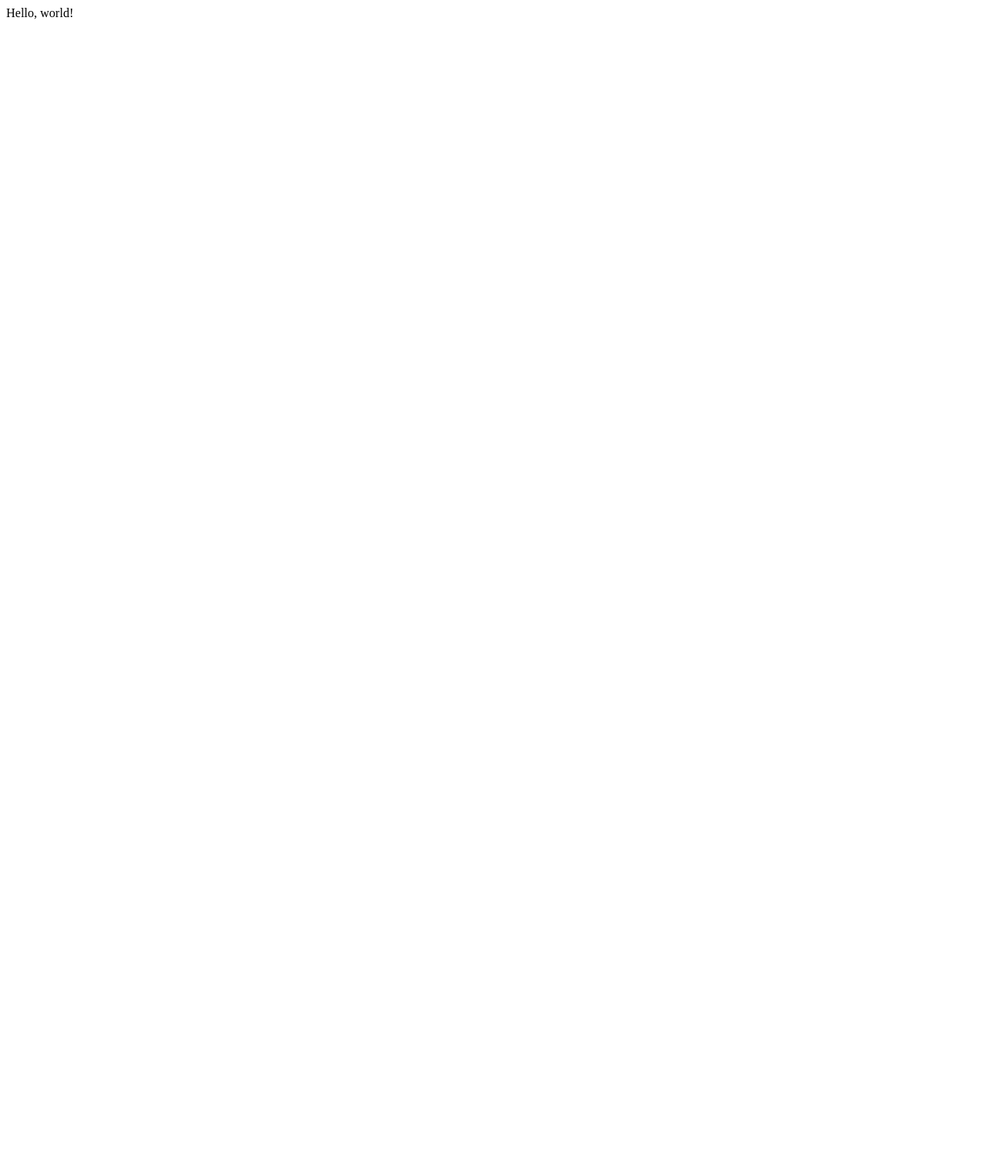
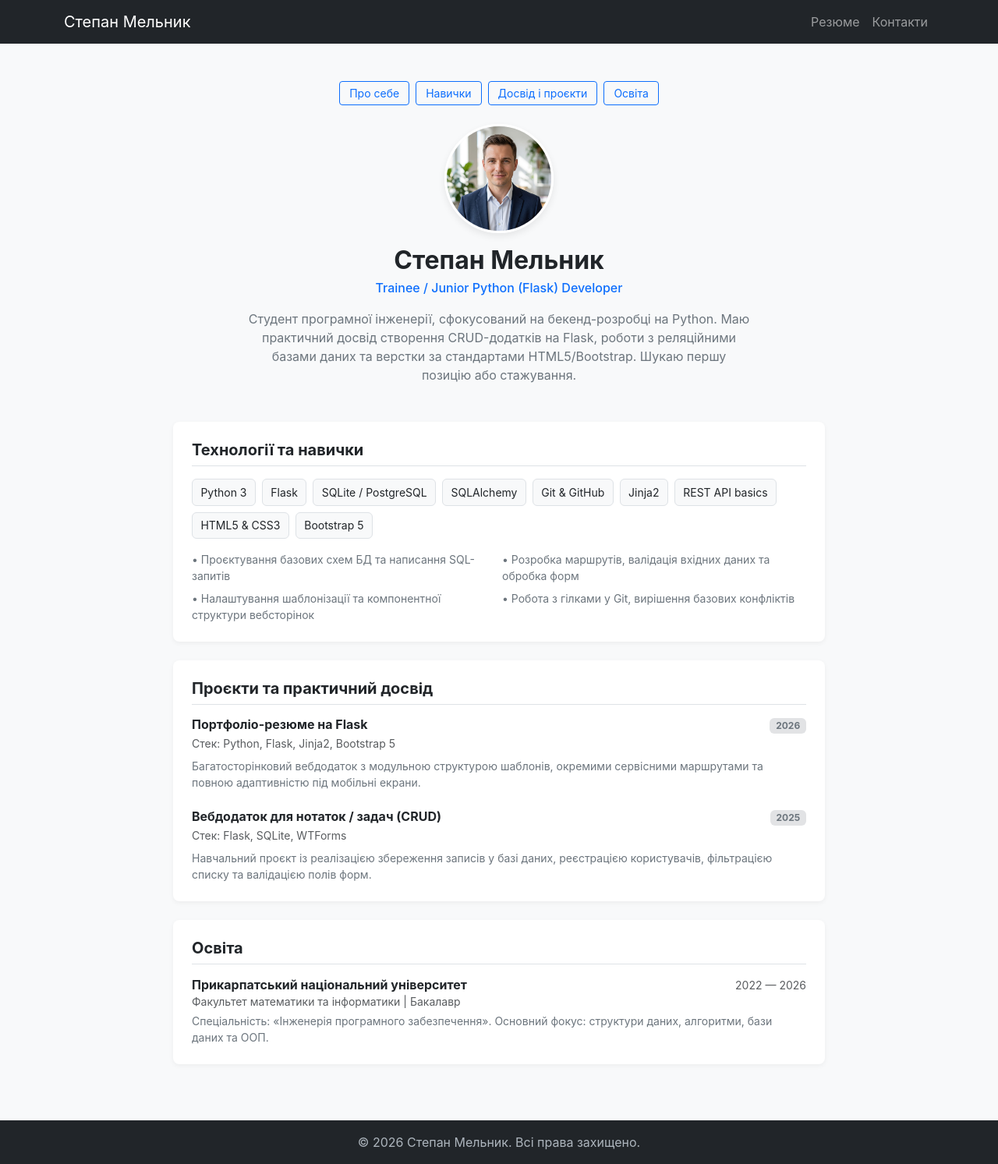
Before and after one commit to roman-semeniuk/flask-app-lab, a Flask app: page / in a window 1280 px wide. Before the commit the page is almost empty. Shown: the whole page at 78% size. Before the commit the page ends 25 px from the top, so only its background shows below. Run offline with Flask 3, Linux system fonts and the light colour scheme.

Commit message:
Add resume page with semantic sections and dynamic route

```diff
--- a/app.py
+++ b/app.py
@@ -1,11 +1,16 @@
-from flask import Flask
+from flask import Flask, render_template
 
 app = Flask(__name__)
 
 
 @app.route("/")
-def main():
-    return "Hello, world!"
+def resume():
+    return render_template("resume.html", title="Резюме")
+
+
+@app.route("/contacts")
+def contacts():
+    return render_template("contacts.html", title="Контакти")
 
 
 if __name__ == "__main__":
--- a/static/css/styles.css
+++ b/static/css/styles.css
@@ -14,40 +14,55 @@ main {
     flex: 1 0 auto;
 }
 
+.resume-container {
+    max-width: 860px;
+}
+
+.bio-text {
+    max-width: 650px;
+}
+
 .profile-photo {
-    width: 200px;
-    height: 200px;
+    width: 140px;
+    height: 140px;
     object-fit: cover;
     border-radius: 50%;
-    border: 4px solid #ffffff;
-    box-shadow: 0 4px 12px rgba(0, 0, 0, 0.1);
+    border: 3px solid #ffffff;
+    box-shadow: 0 4px 10px rgba(0, 0, 0, 0.08);
 }
 
 .section-card {
     background-color: #ffffff;
-    border: 1px solid #e9ecef;
     border-radius: 0.5rem;
     padding: 1.5rem;
     margin-bottom: 1.5rem;
-    box-shadow: 0 2px 6px rgba(0, 0, 0, 0.04);
+    box-shadow: 0 2px 6px rgba(0, 0, 0, 0.05);
 }
 
 .nav-anchor-link {
-    color: #495057;
+    color: #0d6efd;
+    border: 1px solid #0d6efd;
+    background-color: transparent;
     text-decoration: none;
-    padding: 0.35rem 0.65rem;
+    font-size: 0.875rem;
+    padding: 0.25rem 0.75rem;
     border-radius: 0.25rem;
-    transition: background-color 0.2s, color 0.2s;
+    transition: all 0.2s ease-in-out;
 }
 
 .nav-anchor-link:hover {
-    background-color: #e9ecef;
-    color: #0d6efd;
+    background-color: #0d6efd;
+    color: #ffffff;
 }
 
 .skill-badge {
-    font-size: 0.9rem;
-    padding: 0.4rem 0.75rem;
+    display: inline-block;
+    font-size: 0.875rem;
+    padding: 0.35rem 0.65rem;
+    border-radius: 0.375rem;
+    background-color: #f8f9fa;
+    color: #212529;
+    border: 1px solid #dee2e6;
 }
 
 .footer-custom {
--- /dev/null
+++ b/templates/resume.html
@@ -0,0 +1,89 @@
+{% extends 'base.html' %}
+
+{% block content %}
+<div class="container py-4 resume-container">
+    <nav aria-label="Розділи резюме" class="d-flex flex-wrap gap-2 justify-content-center mb-4">
+        <a href="#about" class="nav-anchor-link">Про себе</a>
+        <a href="#skills" class="nav-anchor-link">Навички</a>
+        <a href="#projects" class="nav-anchor-link">Досвід і проєкти</a>
+        <a href="#education" class="nav-anchor-link">Освіта</a>
+    </nav>
+
+    <section id="about" class="text-center mb-5">
+        <img src="{{ url_for('static', filename='images/photo.jpg') }}"
+             alt="Фото профілю"
+             class="profile-photo mb-3">
+        <h1 class="h2 fw-bold mb-1">Степан Мельник</h1>
+        <p class="text-primary fw-medium mb-3">Trainee / Junior Python (Flask) Developer</p>
+        <p class="text-secondary mx-auto bio-text">
+            Студент програмної інженерії, сфокусований на бекенд-розробці на Python. Маю практичний досвід створення
+            CRUD-додатків на Flask, роботи з реляційними базами даних та верстки за стандартами HTML5/Bootstrap. Шукаю
+            першу позицію або стажування.
+        </p>
+    </section>
+
+    <section id="skills" class="section-card">
+        <h2 class="h5 fw-bold text-dark border-bottom pb-2 mb-3">Технології та навички</h2>
+        <div class="d-flex flex-wrap gap-2 mb-3">
+            <span class="skill-badge">Python 3</span>
+            <span class="skill-badge">Flask</span>
+            <span class="skill-badge">SQLite / PostgreSQL</span>
+            <span class="skill-badge">SQLAlchemy</span>
+            <span class="skill-badge">Git &amp; GitHub</span>
+            <span class="skill-badge">Jinja2</span>
+            <span class="skill-badge">REST API basics</span>
+            <span class="skill-badge">HTML5 &amp; CSS3</span>
+            <span class="skill-badge">Bootstrap 5</span>
+        </div>
+        <ul class="list-unstyled row g-2 small text-secondary mb-0">
+            <li class="col-md-6">&bull; Проєктування базових схем БД та написання SQL-запитів</li>
+            <li class="col-md-6">&bull; Розробка маршрутів, валідація вхідних даних та обробка форм</li>
+            <li class="col-md-6">&bull; Налаштування шаблонізації та компонентної структури вебсторінок</li>
+            <li class="col-md-6">&bull; Робота з гілками у Git, вирішення базових конфліктів</li>
+        </ul>
+    </section>
+
+    <section id="projects" class="section-card">
+        <h2 class="h5 fw-bold text-dark border-bottom pb-2 mb-3">Проєкти та практичний досвід</h2>
+
+        <div class="mb-4">
+            <div class="d-flex justify-content-between align-items-baseline">
+                <h3 class="h6 fw-bold mb-1">Портфоліо-резюме на Flask</h3>
+                <span class="badge bg-secondary-subtle text-secondary small">2026</span>
+            </div>
+            <p class="small text-muted mb-2">Стек: Python, Flask, Jinja2, Bootstrap 5</p>
+            <p class="small text-secondary mb-0">
+                Багатосторінковий вебдодаток з модульною структурою шаблонів, окремими сервісними маршрутами та повною
+                адаптивністю під мобільні екрани.
+            </p>
+        </div>
+
+        <div>
+            <div class="d-flex justify-content-between align-items-baseline">
+                <h3 class="h6 fw-bold mb-1">Вебдодаток для нотаток / задач (CRUD)</h3>
+                <span class="badge bg-secondary-subtle text-secondary small">2025</span>
+            </div>
+            <p class="small text-muted mb-2">Стек: Flask, SQLite, WTForms</p>
+            <p class="small text-secondary mb-0">
+                Навчальний проєкт із реалізацією збереження записів у базі даних, реєстрацією користувачів, фільтрацією
+                списку та валідацією полів форм.
+            </p>
+        </div>
+    </section>
+
+    <section id="education" class="section-card">
+        <h2 class="h5 fw-bold text-dark border-bottom pb-2 mb-3">Освіта</h2>
+        <div>
+            <div class="d-flex justify-content-between align-items-baseline">
+                <h3 class="h6 fw-bold mb-0">Прикарпатський національний університет</h3>
+                <span class="text-muted small">2022 &mdash; 2026</span>
+            </div>
+            <p class="small text-muted mb-1">Факультет математики та інформатики | Бакалавр</p>
+            <p class="small text-secondary mb-0">
+                Спеціальність: «Інженерія програмного забезпечення». Основний фокус: структури даних, алгоритми, бази
+                даних та ООП.
+            </p>
+        </div>
+    </section>
+</div>
+{% endblock %}
```
